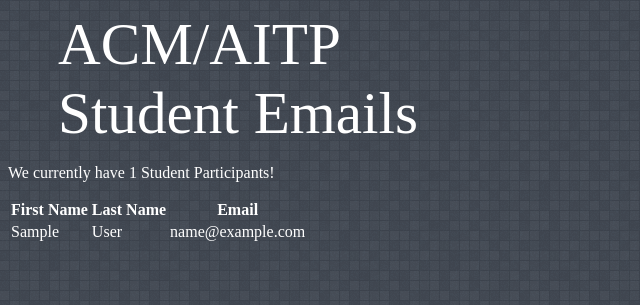
After one commit to marcusshepp/acmaitp.pythonanywhere.com, a Django app: template templates/students/student_emails.html in a window 1280 px wide. The commit adds this page. Shown: the top 305 px of the page, without its empty margins (0-640 px from the left). Run offline with Django 3.2, Linux system fonts and the light colour scheme; the template is opened without the code that fills it: most values are stand-ins (such as "Sample title", 1, 10 or a date in 2020).

Commit message:
add student email table

```diff
--- a/acm/urls.py
+++ b/acm/urls.py
@@ -22,6 +22,6 @@
 
 urlpatterns = [
     url(r'^foo/', include(admin.site.urls)),
-    url(r'^signup/', include(student_urls)),
+    url(r'^students/', include(student_urls)),
     url(r'^', include(news_urls)),
 ]
--- a/students/urls.py
+++ b/students/urls.py
@@ -1,7 +1,8 @@
 from django.conf.urls import include, url
 
-from .views import CreateStudent
+from .views import CreateStudent, StudentEmails
 
 urlpatterns = [
-    url(r'^$', CreateStudent.as_view(), name="signup"),
+    url(r'^signup/$', CreateStudent.as_view(), name="signup"),
+    url(r'^emails/$', StudentEmails.as_view(), name="emails"),
 ]
--- a/templates/news/updates.html
+++ b/templates/news/updates.html
@@ -4,6 +4,7 @@
 
 <div class="feed">
     <a id="signuplink" href="{% url 'signup' %}">Register for our emails!</a>
+    <a id="signuplink" href="{% url 'emails' %}">Registered Students</a>
     <div class="titles">
         <p>Official News Feed</p>
         <p>Links/Programming Problems</p>
--- /dev/null
+++ b/templates/students/student_emails.html
@@ -0,0 +1,19 @@
+{% extends "base.html" %}
+{% block content %}
+<header class="title">ACM/AITP<br>Student Emails</header>
+<p>
+  We currently have {{ num_of_students }} Student Participants!
+</p>
+<table class="emails">
+  <th>First Name</th>
+  <th>Last Name</th>
+  <th>Email</th>
+  {% for student in students %}
+  <tr>
+    <td>{{ student.first_name }}</td>
+    <td>{{ student.last_name }}</td>
+    <td>{{ student.email }}</td>
+  </tr>
+  {% endfor %}
+</table>
+{% endblock %}
```
Also changed, not shown: students/static/students/css/global.css (+6 -1 lines), students/views.py (+13 -0 lines).
